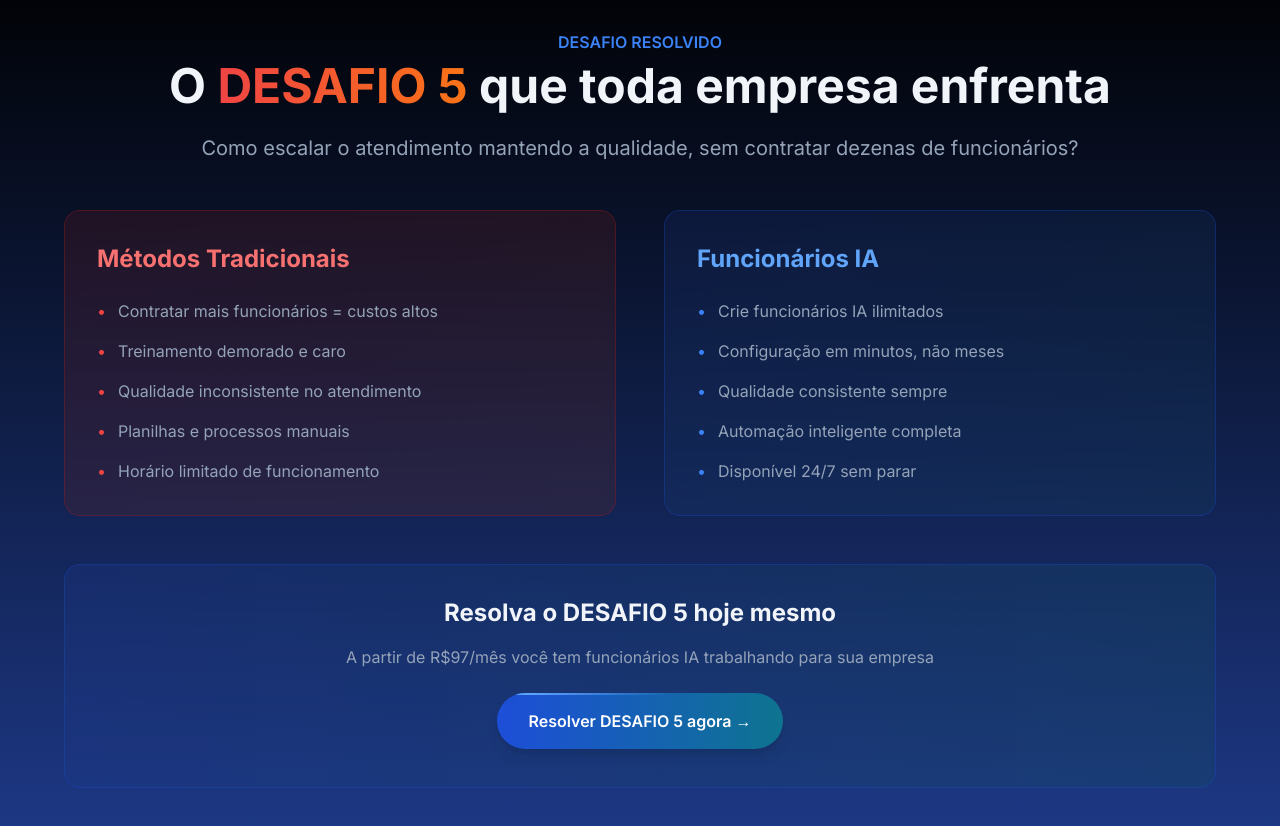
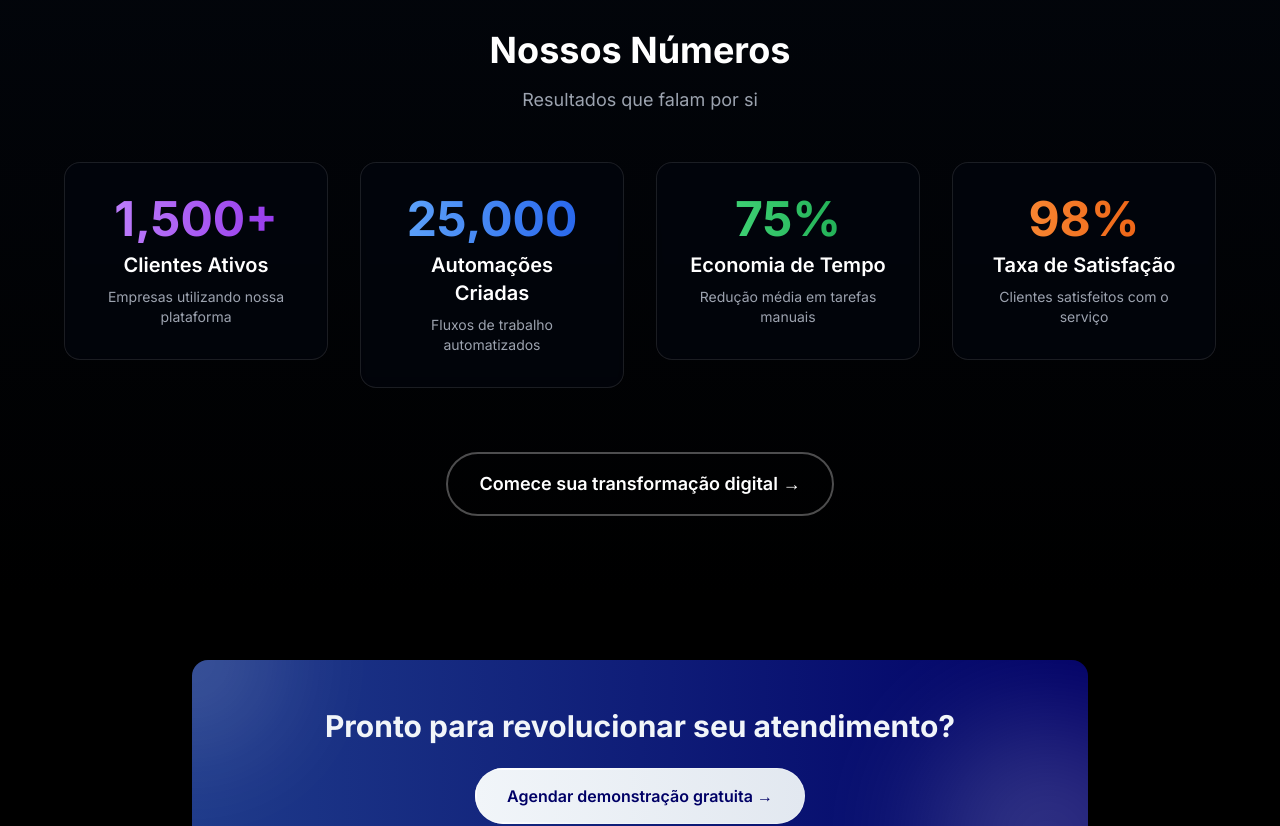
Before and after one commit to diegofornalha/movie, a Next.js app: page / in a window 1280 px wide. Shown: the part 1960-2786 px from the top of the page. Built offline with nearby package versions, Linux system fonts and the light colour scheme.

Commit message:
remove: delete "Challenge Section" from page
Remove entire "Challenge Section" and streamline page flow.

#VERCEL_SKIP

Co-authored-by: Diego Fornalha <37958057+diegofornalha@users.noreply.github.com>

```diff
--- a/app/page.tsx
+++ b/app/page.tsx
@@ -1,7 +1,6 @@
 import { AutoSliderBanner } from "@/components/auto-slider-banner"
 import { HeroSection } from "@/components/hero-section"
 import { BenefitsSection } from "@/components/benefits-section"
-import { ChallengeSection } from "@/components/challenge-section"
 import { StatsSection } from "@/components/stats-section"
 import { IntegrationsSection } from "@/components/integrations-section"
 import { RolesSection } from "@/components/roles-section"
@@ -23,9 +22,6 @@ export default function Home() {
 
       {/* Benefits Section */}
       <BenefitsSection />
-
-      {/* Challenge Section */}
-      <ChallengeSection />
 
       {/* Stats Section */}
       <StatsSection />
--- a/components/challenge-section.tsx
+++ /dev/null
@@ -1,135 +0,0 @@
-"use client"
-
-import { useEffect, useRef, useState } from "react"
-
-export function ChallengeSection() {
-  const [isVisible, setIsVisible] = useState(false)
-  const sectionRef = useRef<HTMLDivElement>(null)
-
-  useEffect(() => {
-    const observer = new IntersectionObserver(
-      ([entry]) => {
-        if (entry.isIntersecting) {
-          setIsVisible(true)
-        }
-      },
-      { threshold: 0.1 },
-    )
-
-    if (sectionRef.current) {
-      observer.observe(sectionRef.current)
-    }
-
-    return () => observer.disconnect()
-  }, [])
-
-  return (
-    <section ref={sectionRef} className="py-20 px-4 bg-gradient-to-b from-black to-blue-900">
-      <div className="container mx-auto max-w-6xl">
-        <div className="text-center mb-12">
-          <p className="text-blue-500 font-semibold mb-2">DESAFIO RESOLVIDO</p>
-          <h2 className="text-3xl md:text-5xl font-bold text-slate-100 mb-6">
-            O{" "}
-            <span className="text-transparent bg-clip-text bg-gradient-to-r from-red-500 to-orange-500">DESAFIO 5</span>{" "}
-            que toda empresa enfrenta
-          </h2>
-          <p className="text-xl text-slate-400 mb-8 max-w-4xl mx-auto">
-            Como escalar o atendimento mantendo a qualidade, sem contratar dezenas de funcionários?
-          </p>
-        </div>
-
-        <div className="grid md:grid-cols-2 gap-12 items-center">
-          {/* Left side - Problem */}
-          <div
-            className={`transform transition-all duration-700 ${
-              isVisible ? "translate-x-0 opacity-100" : "-translate-x-10 opacity-0"
-            }`}
-          >
-            <div className="bg-gradient-to-br from-red-900/20 to-orange-900/20 backdrop-blur-sm rounded-2xl p-8 border border-red-700/30">
-              <h3 className="text-2xl font-bold text-red-400 mb-6">Métodos Tradicionais</h3>
-              <ul className="space-y-4">
-                <li className="flex items-start">
-                  <span className="text-red-500 mr-3">•</span>
-                  <span className="text-slate-400">Contratar mais funcionários = custos altos</span>
-                </li>
-                <li className="flex items-start">
-                  <span className="text-red-500 mr-3">•</span>
-                  <span className="text-slate-400">Treinamento demorado e caro</span>
-                </li>
-                <li className="flex items-start">
-                  <span className="text-red-500 mr-3">•</span>
-                  <span className="text-slate-400">Qualidade inconsistente no atendimento</span>
-                </li>
-                <li className="flex items-start">
-                  <span className="text-red-500 mr-3">•</span>
-                  <span className="text-slate-400">Planilhas e processos manuais</span>
-                </li>
-                <li className="flex items-start">
-                  <span className="text-red-500 mr-3">•</span>
-                  <span className="text-slate-400">Horário limitado de funcionamento</span>
-                </li>
-              </ul>
-            </div>
-          </div>
-
-          {/* Right side - Solution */}
-          <div
-            className={`transform transition-all duration-700 ${
-              isVisible ? "translate-x-0 opacity-100" : "translate-x-10 opacity-0"
-            }`}
-            style={{ transitionDelay: "200ms" }}
-          >
-            <div className="bg-gradient-to-br from-blue-900/20 to-cyan-900/20 backdrop-blur-sm rounded-2xl p-8 border border-blue-700/30">
-              <h3 className="text-2xl font-bold text-blue-400 mb-6">Funcionários IA</h3>
-              <ul className="space-y-4">
-                <li className="flex items-start">
-                  <span className="text-blue-500 mr-3">•</span>
-                  <span className="text-slate-400">Crie funcionários IA ilimitados</span>
-                </li>
-                <li className="flex items-start">
-                  <span className="text-blue-500 mr-3">•</span>
-                  <span className="text-slate-400">Configuração em minutos, não meses</span>
-                </li>
-                <li className="flex items-start">
-                  <span className="text-blue-500 mr-3">•</span>
-                  <span className="text-slate-400">Qualidade consistente sempre</span>
-                </li>
-                <li className="flex items-start">
-                  <span className="text-blue-500 mr-3">•</span>
-                  <span className="text-slate-400">Automação inteligente completa</span>
-                </li>
-                <li className="flex items-start">
-                  <span className="text-blue-500 mr-3">•</span>
-                  <span className="text-slate-400">Disponível 24/7 sem parar</span>
-                </li>
-              </ul>
-            </div>
-          </div>
-        </div>
-
-        {/* Bottom CTA */}
-        <div className="text-center mt-12">
-          <div className="bg-gradient-to-r from-blue-900/30 to-cyan-900/30 backdrop-blur-sm rounded-2xl p-8 border border-blue-700/30">
-            <h3 className="text-2xl font-bold text-slate-100 mb-4">Resolva o DESAFIO 5 hoje mesmo</h3>
-            <p className="text-slate-400 mb-6">
-              A partir de R$97/mês você tem funcionários IA trabalhando para sua empresa
-            </p>
-            <a
-              href="https://wa.me/5521936182339?text=Quero%20resolver%20o%20DESAFIO%205"
-              target="_blank"
-              rel="noopener noreferrer"
-              className="relative inline-block px-8 py-4 bg-gradient-to-r from-blue-700 to-cyan-700 hover:from-blue-600 hover:to-cyan-600 text-white rounded-full font-semibold transition-all transform hover:scale-105 shadow-lg hover:shadow-blue-700/30 overflow-hidden group"
-            >
-              {/* Animated border */}
-              <div className="absolute inset-0">
-                <div className="absolute top-0 left-0 h-[2px] w-full bg-gradient-to-r from-transparent via-blue-400 to-transparent animate-border-slide-horizontal"></div>
-              </div>
-
-              <span className="relative z-10">Resolver DESAFIO 5 agora →</span>
-            </a>
-          </div>
-        </div>
-      </div>
-    </section>
-  )
-}
```
